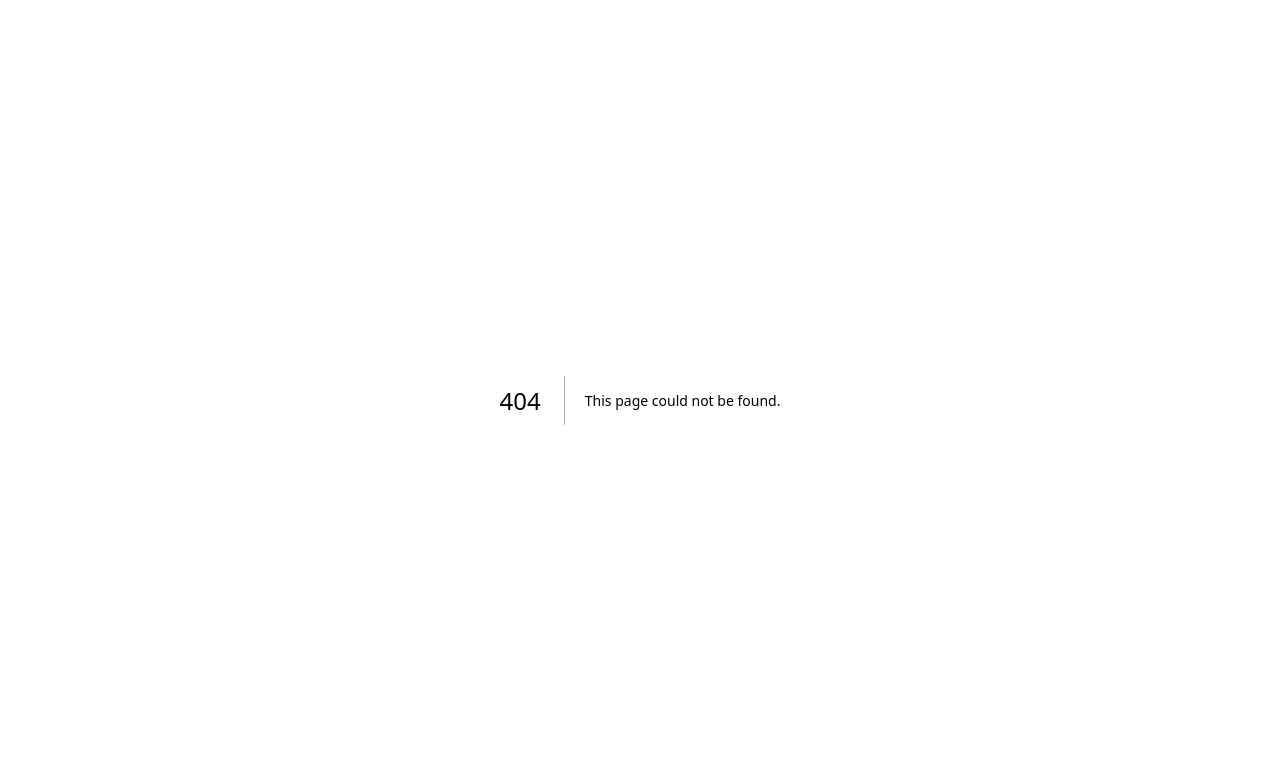
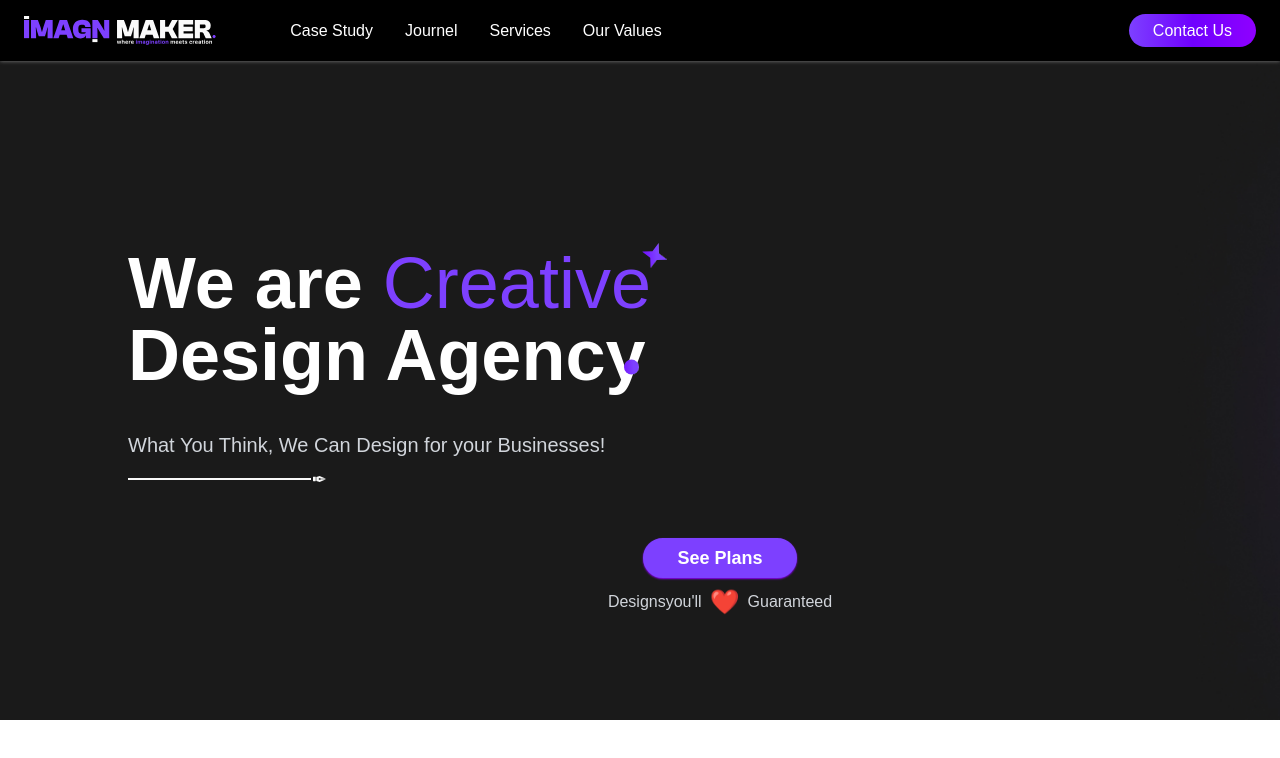
Before and after one commit to wasijatt/Imaginmaker.com, a Next.js app: page /case-study in a window 1280 px wide. Before the commit this address had no page. Shown: the top 758 px of the page. Built offline with nearby package versions, Linux system fonts and the light colour scheme; a web font is replaced by a local one.

Commit message:
case-study page error solved

```diff
--- a/src/components/Footer.js
+++ b/src/components/Footer.js
@@ -15,7 +15,7 @@ const Footer = () => {
     };
 
     return (
-        <footer className="relative bg-black text-white xl:h-[65vh] overflow-hidden">
+        <footer className="min-w-full w-full relative bg-black text-white xl:h-[65vh] overflow-hidden">
             {/* Background SVG */}
             <div className="hidden xl:block absolute inset-0 z-0 opacity-30" style={{ width: '30%', height: '30%' }}>
                 <Image
@@ -30,7 +30,7 @@ const Footer = () => {
                 />
             </div>
 
-            <div className="relative z-10 max-w-7xl mx-auto px-4 py-16 sm:px-6 lg:px-8 xl:mt-[2rem] xl:left-[4.5rem]">
+            <div className=" relative z-10 max-w-7xl mx-auto px-4 py-16 sm:px-6 lg:px-8 xl:mt-[2rem] xl:left-[4.5rem]">
                 <div className="grid grid-cols-1 lg:grid-cols-4 gap-12 lg:gap-8">
                     {/* Logo and Social Section */}
                     <div className="text-center lg:text-left space-y-8 xl:space-y-5">
@@ -61,11 +61,11 @@ const Footer = () => {
 
                         <Link
                             href="/about"
-                            className={`${satoshi.className} inline-block bg-[#7D40FF] shadow-[1px_1px_10px_1px_rgba(125,64,255,55)] text-white px-6 py-2 rounded-full text-sm font-bold hover:bg-[#6930D9] transition-colors`}
+                            className={`${satoshi.className} inline-block bg-[#7D40FF] shadow-[1px_1px_10px_1px_rgba(125,64,255,55)] text-white px-6 py-2 rounded-full text-sm font-bold hover:bg-[#6930D9] transition-colors mb-10`}
                         >
                             About Agency
                         </Link>
-                        <div className="mt-16 pt-8 xl:pt-8">
+                        <div className=" hidden md:block mt-16 pt-8 xl:pt-8">
                             <div className="flex flex-col sm:flex-row justify-between items-center gap-4 ">
                                 <p className="text-gray-400 text-[14px] relative">© 2024 Imagin Maker</p>
                                 <div className={`${satoshi.className} flex gap-6 xl:gap-3 relative xl:right-[1rem]`}>
@@ -142,7 +142,19 @@ const Footer = () => {
                         </div>
                     </div>
                 </div>
-
+                <div className=" block mt-16 pt-8 xl:pt-8">
+                    <div className="flex flex-col sm:flex-row justify-between items-center gap-4 ">
+                        <p className="text-gray-400 text-[14px] relative">© 2024 Imagin Maker</p>
+                        <div className={`${satoshi.className} flex gap-6 xl:gap-3 relative xl:right-[1rem]`}>
+                            <Link href="/terms" className="text-gray-white hover:text-white font-semibold transition-colors">
+                                Terms
+                            </Link>
+                            <Link href="/privacy" className="text-gray-white hover:text-white font-bold transition-colors">
+                                Privacy
+                            </Link>
+                        </div>
+                    </div>
+                </div>
 
 
 
--- a/src/components/HeroLogoSection.js
+++ b/src/components/HeroLogoSection.js
@@ -5,7 +5,7 @@ import Image from "next/image";
 
 export function LogoMarquee() {
     return (
-        <div className="w-full bg-black overflow-hidden py-4 sm:py-6">
+        <div className="min-w-max bg-black overflow-hidden py-4 sm:py-6">
             <div className="relative flex gap-0">
                 {/* First set of logos */}
                 <div className="flex animate-marquee whitespace-nowrap gap-0">
--- a/src/components/HeroSection.js
+++ b/src/components/HeroSection.js
@@ -7,7 +7,7 @@ import HomeStar from './ui/star';
 
 export default function HeroSection() {
   return (
-    <section className="min-w-max w-full h-[60vh] xl:h-[90vh] 2xl:h-[80vh] relative overflow-hidden">
+    <section className="w-full max-w-[100vw] min-w-max h-[60vh] xl:h-[90vh] 2xl:h-[80vh] relative overflow-hidden">
       <Image
         src="/HeroSection/herobg.jpg"
         alt="Hero background"
@@ -16,9 +16,9 @@ export default function HeroSection() {
         quality={100}
         priority
       />
-      <div className="min-w-full absolute inset-0 bg-black bg-opacity-0" />
-      <div className="max-w-full container mx-auto px-8 py-16 md:py-32 flex flex-col justify-center h-full relative z-10  ">
-        <div className="max-w-full lg:mx-24">
+      <div className="min-w-max overflow-hidden absolute inset-0 bg-black bg-opacity-0" />
+      <div className="max-w-full overflow-hidden container mx-auto px-8 py-16 md:py-32 flex flex-col justify-center h-full relative z-10  ">
+        <div className="lg:mx-24">
           <div className='relative top-28 2xl:left-[-2rem]'>
             <h1 className="text-4xl md:text-6xl lg:text-7xl font-bold text-white mb-4 leading-tight">
               We are{" "}
--- a/src/components/HeroServices.js
+++ b/src/components/HeroServices.js
@@ -31,7 +31,7 @@ const services = [
 
 export default function ServicesSection() {
   return (
-    <section className="container mx-auto px-4 py-7">
+    <section className="overflow-hidden container mx-auto px-4 py-7">
       {/* Heading */}
       <div className="text-center mb-16">
         <h2 className="text-4xl md:text-[3rem] font-bold relative top-[4rem] inline-block">
--- /dev/null
+++ b/src/components/casestudy/CaseStudyHero.js
@@ -0,0 +1,90 @@
+import Image from 'next/image';
+import { ArrowRight, Heart } from 'lucide-react';
+import { cn } from "@/lib/utils";
+import { clashGrotesk } from "@/lib/clashGroteskfont";
+import { satoshi } from '@/lib/fonts';
+import HomeStar from '../ui/star';
+
+export default function CaseStudyHeroSection() {
+    return (
+        <section className="w-full max-w-[100vw] min-w-max h-[60vh] xl:h-[90vh] 2xl:h-[80vh] relative overflow-hidden">
+            <Image
+                src="/HeroSection/herobg.jpg"
+                alt="Hero background"
+                fill
+                style={{ objectFit: 'cover' }}
+                quality={100}
+                priority
+            />
+            <div className="min-w-max overflow-hidden absolute inset-0 bg-black bg-opacity-0" />
+            <div className="max-w-full overflow-hidden container mx-auto px-8 py-16 md:py-32 flex flex-col justify-center h-full relative z-10  ">
+                <div className="lg:mx-24">
+                    <div className='relative top-28 2xl:left-[-2rem]'>
+                        <h1 className="text-4xl md:text-6xl lg:text-7xl font-bold text-white mb-4 leading-tight">
+                            We are{" "}
+                            <span className="relative inline-block font-medium text-[#7D40FF]">
+                                Creative
+                                <span className="absolute -top-1 -right-4 text-[#6F00FF]">
+                                    <HomeStar />
+                                </span>
+                            </span>
+                            <br />
+                            Design Agency
+                            <span className="font-bold text-[#9F00FF] relative lg:left-[31rem] lg:-top-8">
+                                <svg width="15" height="16" viewBox="0 0 15 16" fill="none" xmlns="http://www.w3.org/2000/svg">
+                                    <g filter="url(#filter0_i_3172_140)">
+                                        <circle cx="7.5" cy="8" r="7.5" fill="url(#paint0_linear_3172_140)" />
+                                    </g>
+                                    <defs>
+                                        <filter id="filter0_i_3172_140" x="-1.15385" y="0.5" width="16.1538" height="15" filterUnits="userSpaceOnUse" colorInterpolationFilters="sRGB">
+                                            <feFlood floodOpacity="0" result="BackgroundImageFix" />
+                                            <feBlend mode="normal" in="SourceGraphic" in2="BackgroundImageFix" result="shape" />
+                                            <feColorMatrix in="SourceAlpha" type="matrix" values="0 0 0 0 0 0 0 0 0 0 0 0 0 0 0 0 0 0 127 0" result="hardAlpha" />
+                                            <feOffset dx="-1.15385" />
+                                            <feGaussianBlur stdDeviation="0.634615" />
+                                            <feComposite in2="hardAlpha" operator="arithmetic" k2="-1" k3="1" />
+                                            <feColorMatrix type="matrix" values="0 0 0 0 1 0 0 0 0 1 0 0 0 0 1 0 0 0 0.11 0" />
+                                            <feBlend mode="normal" in2="shape" result="effect1_innerShadow_3172_140" />
+                                        </filter>
+                                        <linearGradient id="paint0_linear_3172_140" x1="9.80769" y1="12.0385" x2="-6.51228" y2="12.9245" gradientUnits="userSpaceOnUse">
+                                            <stop stopColor="#7D40FF" />
+                                            <stop offset="1" stopColor="#6F00FF" />
+                                        </linearGradient>
+                                    </defs>
+                                </svg>
+
+                            </span>
+                        </h1>
+
+                        <div className="mt-6 mb-8">
+                            <p className="text-gray-300 text-lg md:text-xl max-w-2xl">
+                                What You Think, We Can Design for your Businesses!
+                            </p>
+                            <div className="mt-4">
+                                <svg width="198" height="7" viewBox="0 0 198 7" fill="none" xmlns="http://www.w3.org/2000/svg">
+                                    <rect y="3" width="183" height="2" fill="#F9F9F9" />
+                                    <path d="M188.343 5.90973L191.675 7L197.991 4.31013L197.991 4.30068L192.566 4.29753C192.52 4.43238 192.443 4.55893 192.335 4.66658C191.958 5.04394 191.347 5.04394 190.969 4.66658C190.592 4.28923 190.592 3.67767 190.969 3.30031C191.347 2.92296 191.958 2.92296 192.335 3.30031C192.445 3.40968 192.522 3.53909 192.568 3.67652L198 3.66393L198 3.66221L191.655 0.97262L188.329 2.07033L188.343 5.90973Z" fill="#F9F9F9" />
+                                    <path d="M191.25 3.79462C191.404 3.64087 191.653 3.64087 191.807 3.79462C191.961 3.94836 191.961 4.19774 191.807 4.35149C191.653 4.50523 191.404 4.50523 191.25 4.35149C191.096 4.19774 191.096 3.94836 191.25 3.79462Z" fill="#F9F9F9" />
+                                    <path d="M185.355 1.76234L187.385 1.76234C187.582 1.76234 187.741 1.92152 187.741 2.11765L187.741 5.84196C187.741 6.03836 187.581 6.19727 187.385 6.19727L185.355 6.19727C185.159 6.19727 185 6.03808 185 5.84196L185 2.11765C185 1.92153 185.159 1.76234 185.355 1.76234Z" fill="#F9F9F9" />
+                                </svg>
+                            </div>
+                        </div>
+                    </div>
+
+                    <div className="space-y-8 flex flex-col items-center relative right-[10rem] top-8 md:left-[-5rem] 2xl:left-[1rem] 2xl:top-[3rem]">
+                        <button className={`${satoshi.className} bg-[#7D40FF] hover:bg-purple-[#6F00FF] shadow-[#8F00FF] border-2 border-[#7D40FF] text-white mt-20 ml-80 px-12 2xl:py-[6px] 2xl:px-[28px] lg:px-8 py-0 md:py-1 flex rounded-full text-lg font-bold transition-all duration-200 relative md:top-6 transform hover:scale-105 shadow-sm hover:shadow-purple-500/25`}>
+                            See Plans
+                        </button>
+
+                        <div className="hidden md:flex items-center gap-2 text-gray-300 ml-80">
+                            <span className='flex relative'> Designs <span className='space-x-3'> you&apos;ll</span>
+                            </span>
+                            <span className="text-purple-500 text-2xl">❤️</span>
+                            <span>Guaranteed</span>
+                        </div>
+                    </div>
+                </div>
+            </div>
+        </section>
+    )
+}
--- a/src/components/contact-form.js
+++ b/src/components/contact-form.js
@@ -26,7 +26,7 @@ export default function ContactForm() {
     }
 
     return (
-        <section className="py-20 px-4 xl:h-[110vh] md:px-6 lg:px-8 bg-white">
+        <section className="py-20 px-4 xl:h-[110vh] md:px-6 lg:px-8 bg-white overflow-hidden">
             <div className="max-w-6xl mx-auto">
                 <div className="text-center mb-12">
                     <div className="relative inline-block">
--- /dev/null
+++ b/src/pages/case-study.js
@@ -0,0 +1,20 @@
+import { useState } from 'react';
+import { Search } from 'lucide-react';
+import { clashGrotesk } from '@/lib/clashGroteskfont';
+import { LogoMarquee } from '@/components/HeroLogoSection';
+import { satoshi } from '@/lib/fonts';
+import Navbar from '@/components/Navbar';
+import CaseStudyHeroSection from '@/components/casestudy/CaseStudyHero';
+
+
+
+export default function Home() {
+
+
+    return (
+        <main className={`${clashGrotesk.className} ${satoshi.className} sm:min-w-[100vw]`}>
+            <Navbar/>
+           <CaseStudyHeroSection/>
+        </main>
+    )
+}
--- a/src/pages/index.js
+++ b/src/pages/index.js
@@ -24,7 +24,7 @@ export default function Home() {
 
 
   return (
-    <main className={`${clashGrotesk.className} ${satoshi.className}`}>
+    <main className={`${clashGrotesk.className} ${satoshi.className} sm:min-w-[100vw]`}>
       <Navbar />
       <HeroSection />
       <LogoMarquee/>
```
